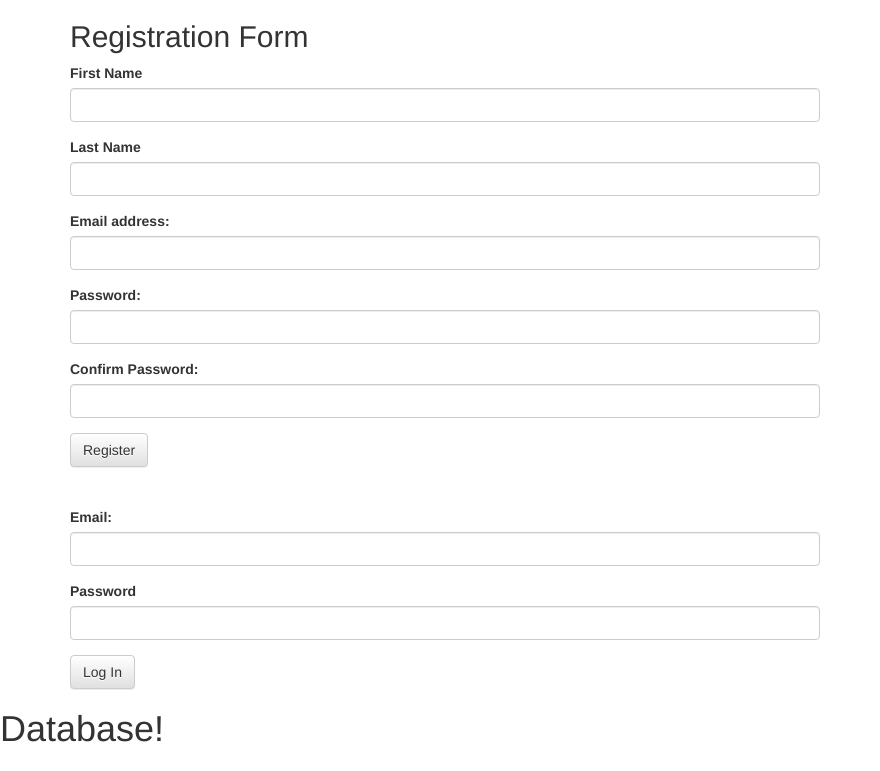
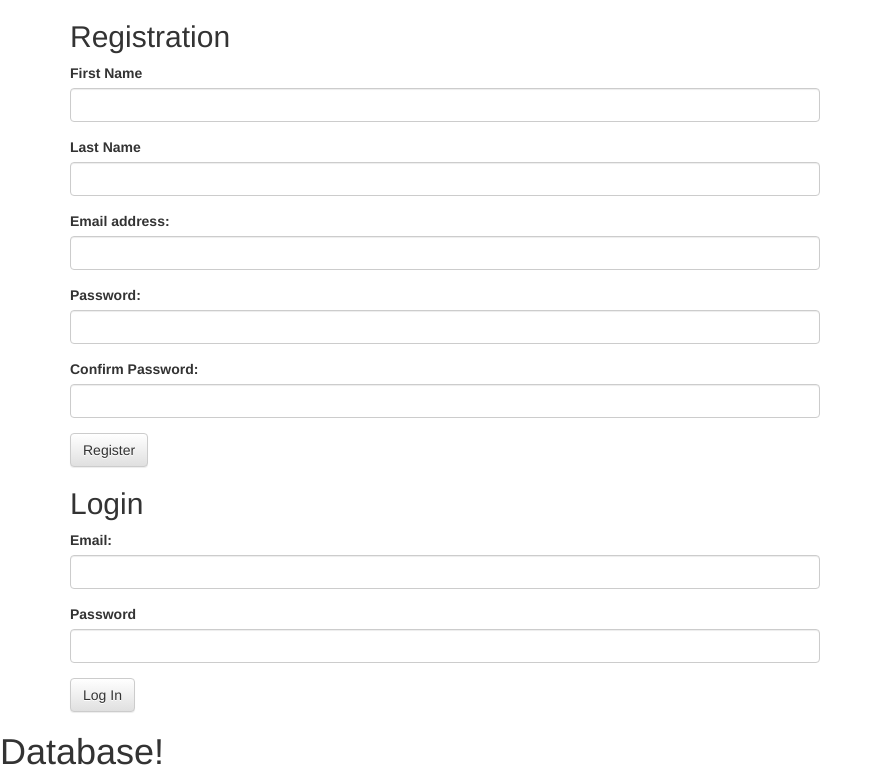
Before and after one commit to bhanu26/dbRegistration, a Flask app: template templates/index.html in a window 1280 px wide. Shown: the top 771 px of the page, without its empty margins (0-880 px from the left). Run offline with Flask 2, Linux system fonts and the light colour scheme; the template is opened without the code that fills it, so the values that code supplies are empty; some libraries are stand-ins or nearby versions.

Commit message:
coded login password match

```diff
--- a/server.py
+++ b/server.py
@@ -11,6 +11,21 @@ def index():
 	query = "SELECT * FROM users"
 	users = mysql.query_db(query)
 	return render_template('index.html', users = users)
+
+@app.route('/login', methods=['POST'])
+def login():
+	email = request.form['email']
+	password = request.form['password']
+	user = "SELECT * FROM users WHERE users.email = :email LIMIT 1"
+	data = {'email': email}
+	user = mysql.query_db(user, data)
+	print user[0]
+	if user[0]:
+		if user[0]['password'] == password:
+			return render_template('success.html')
+		else:
+			flash("Wrong credentials")
+			return redirect('/')
 
 @app.route('/register', methods=['POST'])
 def submit():
--- a/templates/index.html
+++ b/templates/index.html
@@ -58,14 +58,7 @@
 </head>
 <body>
 	<div class="container">
-		<h2>Registration Form</h2>
-		{% with messages = get_flashed_messages() %}
-    	{% if messages %}
-      	{% for message in messages %}
-        <p style="color:red;">{{message}}</p>
-      	{% endfor %}
-    	{% endif %}
-  		{% endwith %}
+		<h2>Registration</h2>
 		<div class="row">
 			<div class="col-md-8">
 				<form role="form" action="/register" method="POST">
@@ -91,16 +84,22 @@
 				  </div>
 				  <button type="submit" class="btn btn-default">Register</button>
 				</form>
-				<br>
-				<br>
+				{% with messages = get_flashed_messages() %}
+		    	{% if messages %}
+		      	{% for message in messages %}
+		        <p style="color:red;">{{message}}</p>
+		      	{% endfor %}
+		    	{% endif %}
+		  		{% endwith %}
+				<h2>Login</h2>
 				<form role="form" action="/login" method="POST">
 				  <div class="form-group">
 				    <label>Email:</label>
-				    <input type="text" class="form-control" name="first">
+				    <input type="email" class="form-control" name="email">
 				  </div>
 				  <div class="form-group">
 				    <label for="name">Password</label>
-				    <input type="text" class="form-control" name="last">
+				    <input type="password" class="form-control" name="password">
 				  </div>
 				  <button type="submit" class="btn btn-default">Log In</button>
 				</form>
```
